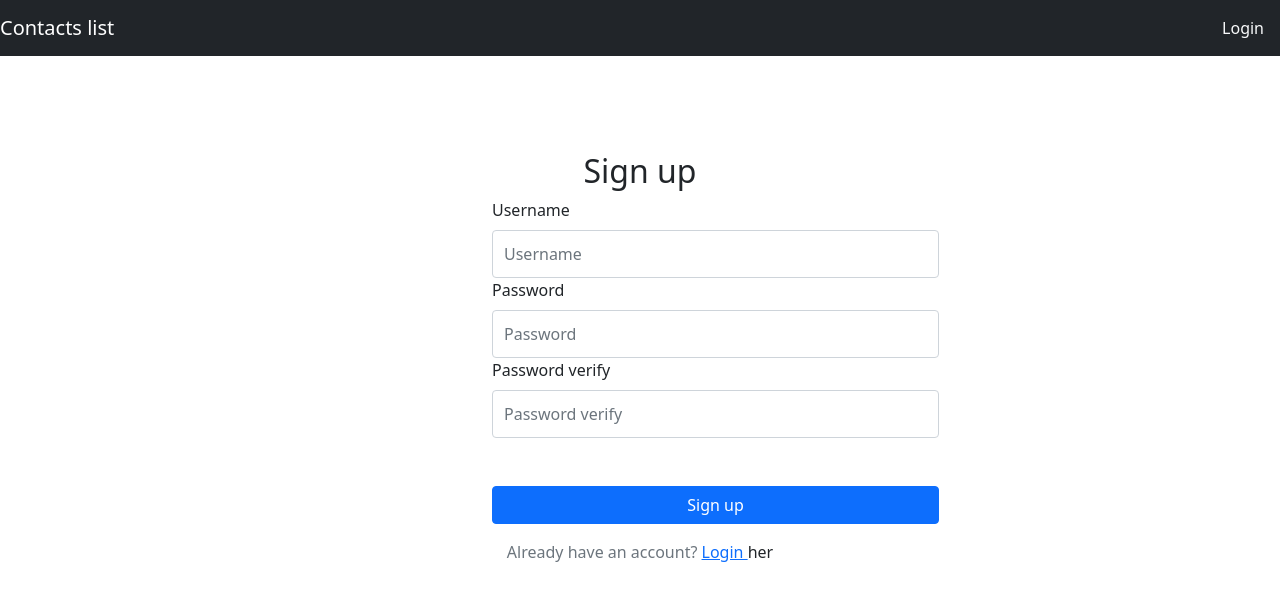
After one commit to OUMAIMAABOU/Application-de-gestion-des-contacts, a PHP site: page /signUp.php in a window 1280 px wide. The commit adds this page. Shown: the top 601 px of the page. Run offline with PHP 8.4, Linux system fonts and the light colour scheme.

```diff
--- a/js/login.js
+++ b/js/login.js
@@ -3,7 +3,9 @@ var idemail =document.getElementById('idemail')
 var pass =document.getElementById('pass')
 var img =document.getElementById('img')
 var img2 =document.getElementById('img2')
-
+var img22 =document.getElementById('img22')
+var pass2 =document.getElementById('pass2')
+var passwordver=document.getElementById('passwordver');
 
 function validation(){
     if(username.value==""  ){
@@ -33,7 +35,7 @@ function validation(){
         password.style.borderColor='red';
         password.style.borderWidth='3px';
         document.getElementById('pass').innerHTML ="Password does'nt Match!"
-        img2.innerHTML='<img src="img/1200px-OOjs_UI_icon_error-destructive.svg.png" style="POSITION: relative;top:-49px;right:-395px;width: 39px;">'
+        img2.innerHTML='<img src="img/error.svg.png" style="POSITION: relative;top:-49px;right:-395px;width: 39px;">'
         pass.innerHTML="fill the password Please!";
         return false
     }else if(password.value!=""){
@@ -47,17 +49,56 @@ function validation(){
     if(validatePassword(password.value)){
         password.style.borderColor='red';
         password.style.borderWidth='3px'
-        img2.innerHTML='<img src="img/1200px-OOjs_UI_icon_error-destructive.svg.png" style="POSITION: relative;top: -49px;right:-395px;width:39px;">';
+        img2.innerHTML='<img src="img/error.svg.png" style="POSITION: relative;top: -49px;right:-395px;width:39px;">';
         pass.innerHTML="The password should contain only numbers and letters";
         return false
     }
     if(password.value.length<7){
         password.style.borderColor='red';
         password.style.borderWidth='3px';
-        img2.innerHTML='<img src="img/1200px-OOjs_UI_icon_error-destructive.svg.png" style="POSITION: relative;top: -49px;right:-395px;width:39px;">';
+        img2.innerHTML='<img src="img/error.svg.png" style="POSITION: relative;top: -49px;right:-395px;width:39px;">';
         pass.innerHTML="The password must be at least 6 characters";
         return false
     }
+    if(passwordver.value=="" ){
+        passwordver.style.borderColor='red';
+        passwordver.style.borderWidth='3px';
+        document.getElementById('pass').innerHTML ="Password does'nt Match!"
+        img22.innerHTML='<img src="img/error.svg.png" style="POSITION: relative;top:-49px;right:-395px;width: 39px;">'
+        pass2.innerHTML="fill the password Please!";
+        return false
+    }else if(passwordver.value!=""){
+        passwordver.style.borderColor='green';
+        passwordver.style.borderWidth='3px';
+        img22.innerHTML='<img src="img/checked.png" style="POSITION: relative;top:-49px;right:-395px;width: 39px;">';
+        pass2.innerHTML="";
+
+
+    }
+    if(validatePassword(passwordver.value)){
+        passwordver.style.borderColor='red';
+        passwordver.style.borderWidth='3px'
+        img22.innerHTML='<img src="img/error.svg.png" style="POSITION: relative;top: -49px;right:-395px;width:39px;">';
+        pass2.innerHTML="The password should contain only numbers and letters";
+        return false
+    }
+    if(passwordver.value.length<7){
+        passwordver.style.borderColor='red';
+        passwordver.style.borderWidth='3px';
+        img22.innerHTML='<img src="img/error.svg.png" style="POSITION: relative;top: -49px;right:-395px;width:39px;">';
+        pass2.innerHTML="The password must be at least 6 characters";
+        return false
+
+    }
+    if(passwordver.value != password.value) {
+        passwordver.style.borderColor='red';
+        passwordver.style.borderWidth='3px';
+        img22.innerHTML='<img src="img/error.svg.png" style="POSITION: relative;top: -49px;right:-395px;width:39px;">';
+        pass2.innerHTML="The password verfy  not valid ";
+        return false
+
+    }
+
 
 
     else return true
--- /dev/null
+++ b/signUp.php
@@ -0,0 +1,57 @@
+<!DOCTYPE html>
+<html lang="en">
+<head>
+    <meta charset="UTF-8">
+    <meta http-equiv="X-UA-Compatible" content="IE=edge">
+    <meta name="viewport" content="width=device-width, initial-scale=1.0">
+    <link href="https://cdn.jsdelivr.net/npm/bootstrap@5.0.0-beta3/dist/css/bootstrap.min.css" rel="stylesheet" />
+    <title>Sign up</title>
+</head>
+<body>
+    <nav class="navbar navbar-dark bg-dark justify-content-between">
+        <a class="navbar-brand">Contacts list</a>
+        <form class="form-inline">
+          <a class=" my-2 my-sm-0 nav-link text-light" href="#">Login</a>
+        </form>
+    </nav>
+
+    <div  class="container-fluid">
+      <div class="row justify-content-center mt-5">
+          <div class=" col-sm-12 col-6 col-lg-3 mt-5">
+            <h2 class="text-center"> Sign up</h2>
+            <form method="post" action="" onsubmit="return validation()">
+                <div class="mb-3 ">
+                  <label for="exampleInputEmail1" class="form-label">Username</label>
+                  <input type="text" class="form-control" id="username" placeholder="Username" style=" padding: 11px ;width: 447px;" >
+                  <p id="img" style="margin-bottom: -1rem;"></p>
+                  <span id="idemail" style="color:red; font-weight: bold;"></span>
+                </div>
+                 <div class="mb-3 ">
+                    <label for="exampleInputEmail1" class="form-label">Password</label>
+                    <input type="password" class="form-control" id="password" placeholder="Password" style=" padding: 11px ;width: 447px;" >
+                    <p id="img2"  style="margin-bottom: -1rem;"></p>
+                    <span id="pass" style="color:red; font-weight: bold; "></span>
+                  </div>
+                 <div class="mb-3 ">
+                  <label for="exampleInputPassword1" class="form-label">Password verify</label>
+                  <input type="password" class="form-control" id="passwordver" placeholder="Password verify" style=" padding: 11px ;width: 447px;" >
+                  <p id="img22"  style="margin-bottom: -1rem;"></p>
+                  <span id="pass2" style="color:red; font-weight: bold; "></span>
+                </div>
+
+                 <button type="submit" class="btn btn-primary mt-5"  style=" width: 447px;">Sign up</button>
+                 <div class="mt-3 mb-3 text-center">
+                    <span class="text-muted">
+                   Already have an account?
+                    </span>
+                     <a class="text-primary text-decoration-underline" href="index.php"> <span >Login </span></a>
+                     her
+                  </div>
+            </form>
+          </div>
+      </div>
+    </div>
+
+      <script src="js/login.js"></script>
+</body>
+</html>
```
Also changed, not shown: contact.inc.php (added, +22 -0 lines), dbconnect.inc.php (added, +35 -0 lines), login.php (+7 -3 lines), pageProfile.php (added, +57 -0 lines).
